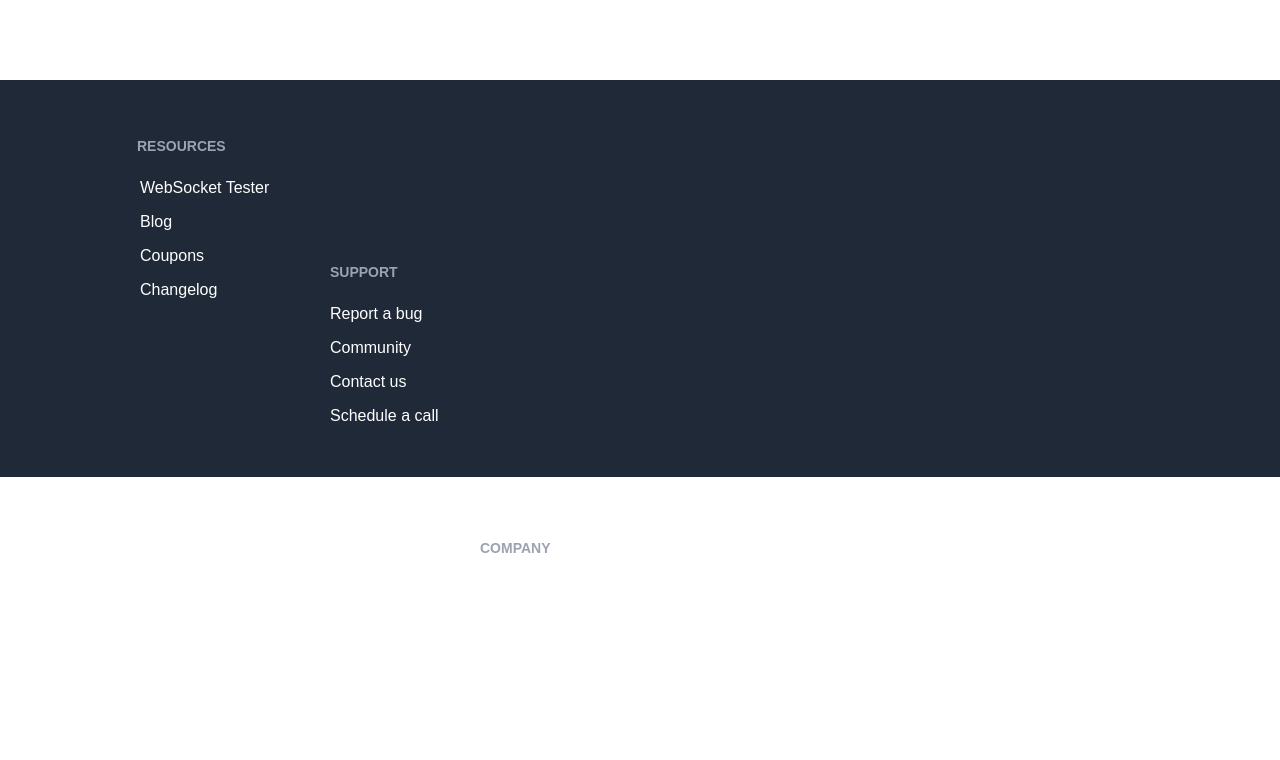
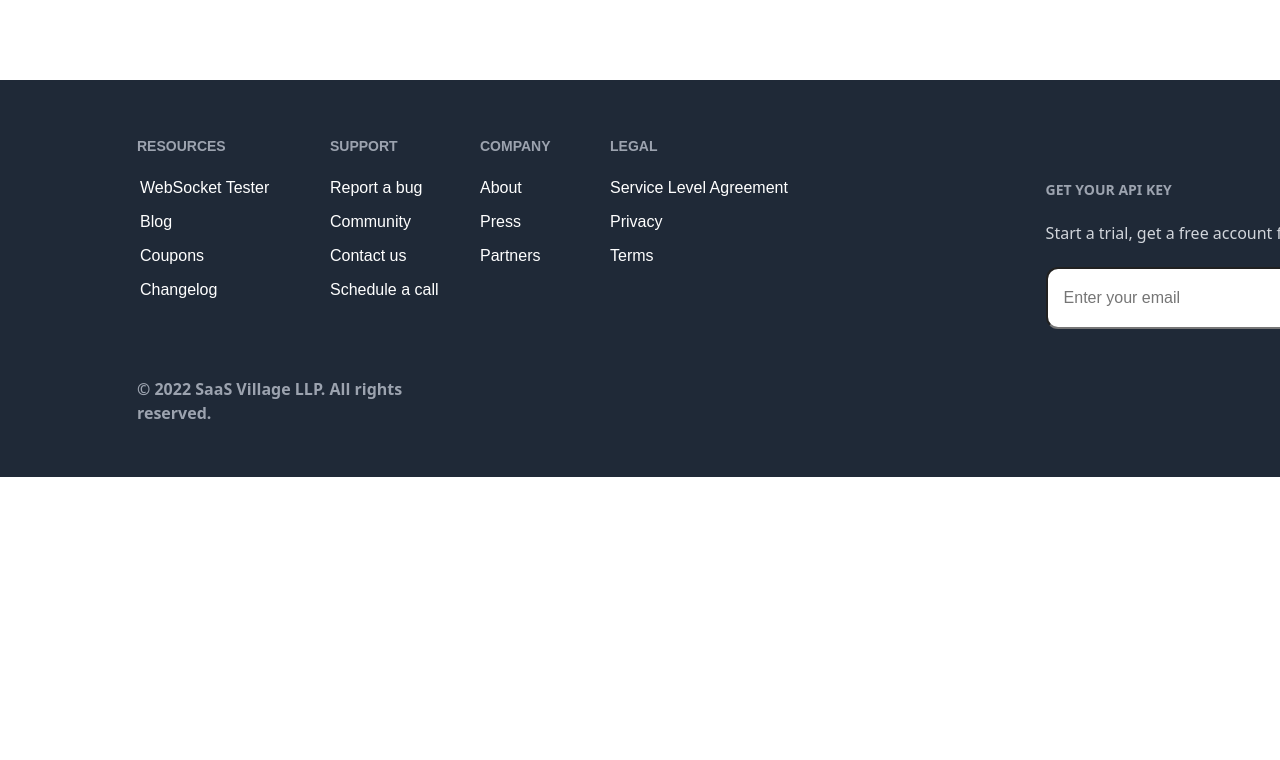
Before and after one commit to Rabican-code/PieSocket, a React (Create React App) app: page / in a window 1280 px wide. Shown: the part 3420-4180 px from the top of the page. After the commit the page ends 3897 px from the top, so only its background shows below. Built offline with nearby package versions, Linux system fonts and the light colour scheme.

Commit message:
Update Footer.css

```diff
--- a/src/components/Footer.css
+++ b/src/components/Footer.css
@@ -1,4 +1,4 @@
-.footer{
+.footer {
     background-color: #1f2937;
     color: #000000;
     font-size: 16px;
@@ -8,13 +8,14 @@ line-height: 24px;
     width: 1741px;
     position: absolute;
     top: 3500px;
-left:-30px;
+    left: -30px;
     z-index: -1;
 }
-.resdiv{
 
-    position: absolute;
+.resdiv {
+
 }
+
 .resources {
     color: #000000;
     list-style-type: none;
@@ -23,7 +24,7 @@ z-index: -1;
     line-height: 24px;
     padding: 40px 60px;
     width: 376px;
-        position: relative;
+    position: absolute;
     left: 100px;
     height: 30px;
 }
@@ -35,7 +36,6 @@ z-index: -1;
 }
 
 .resourcesItem {
-
     text-decoration: none;
     color: #ffffff;
     padding: 10px;
@@ -64,7 +64,6 @@ z-index: -1;
 
 .supdiv {
 
-    position: absolute;
 }
 
 .support {
@@ -76,7 +75,7 @@ z-index: -1;
     line-height: 24px;
     padding: 40px 60px;
     width: 376px;
-    position: relative;
+    position: absolute;
     left: 300px;
 }
 
@@ -85,8 +84,7 @@ z-index: -1;
     cursor: pointer;
 }
 
-.supportItem{
-
+.supportItem {
     text-decoration: none;
     color: #ffffff;
     font-size: 16px;
@@ -113,7 +111,6 @@ z-index: -1;
 
 .comdiv {
 
-    position: absolute;
 }
 
 .company {
@@ -125,7 +122,7 @@ z-index: -1;
     line-height: 24px;
     padding: 40px 60px;
     width: 376px;
-    position: relative;
+    position: absolute;
     left: 450px;
 
 }
@@ -136,7 +133,6 @@ z-index: -1;
 }
 
 .companyItem {
-
     text-decoration: none;
     color: #ffffff;
     font-size: 16px;
@@ -162,7 +158,6 @@ z-index: -1;
 }
 
 .legaldiv {
-
     position: absolute;
 }
 
@@ -187,7 +182,6 @@ z-index: -1;
 }
 
 .legalItem {
-
     text-decoration: none;
     color: #ffffff;
     font-size: 16px;
@@ -213,8 +207,9 @@ z-index: -1;
 }
 
 .input {
-    padding-left: 1100px;
-    padding-top: 110px;
+ position: absolute;
+ top: 100px;
+ right: 250px;
 
 }
 
@@ -246,7 +241,7 @@ z-index: -1;
     border-radius: 6px;
 }
 
-.input h3{
+.input h3 {
     color: #9ca3af;
     font-family: ui-sans-serif, system-ui, -apple-system, BlinkMacSystemFont, "Segoe UI", Roboto, "Helvetica Neue", Arial, "Noto Sans", sans-serif, "Apple Color Emoji", "Segoe UI Emoji", "Segoe UI Symbol", "Noto Color Emoji";
     font-size: 14px;
@@ -279,7 +274,7 @@ z-index: -1;
     line-height: 24px;
     position: relative;
     left: 167px;
-            top:0px;
+    top: 0px;
     padding: 0px;
     width: 317px;
 
```
Lines whose indentation alone changed are shown as unchanged.
